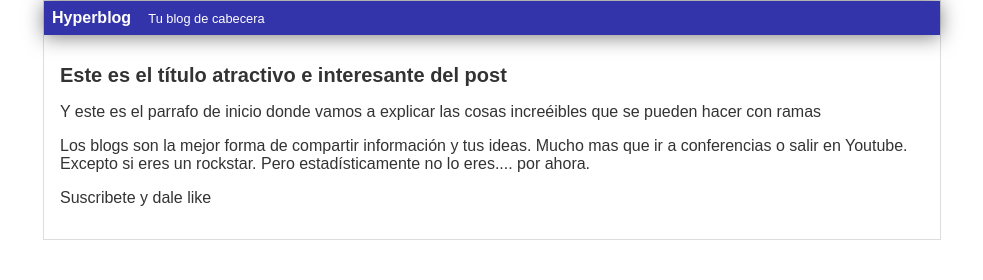
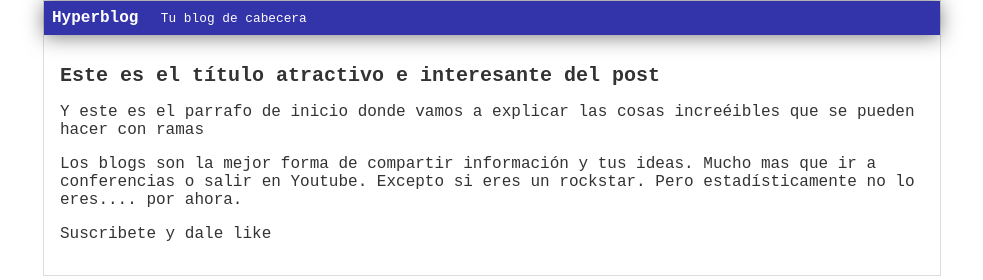
Before and after one commit to masterspark343/Hyperblog, a plain HTML site: page index.html in a window 1280 px wide. Shown: the whole page, without its empty margins (148-1131 px from the left). Drawn offline with Linux system fonts and the light colour scheme.

Commit message:
Colocando la letra en courier

```diff
--- a/css/estilo.css
+++ b/css/estilo.css
@@ -2,7 +2,7 @@ body
 {
     color: #333;
     text-align: center;
-    font-family: Arial;
+    font-family: 'Courier New', Courier, monospace;
     font-size: 16px;
     margin: 0;
     padding: 0;
```
